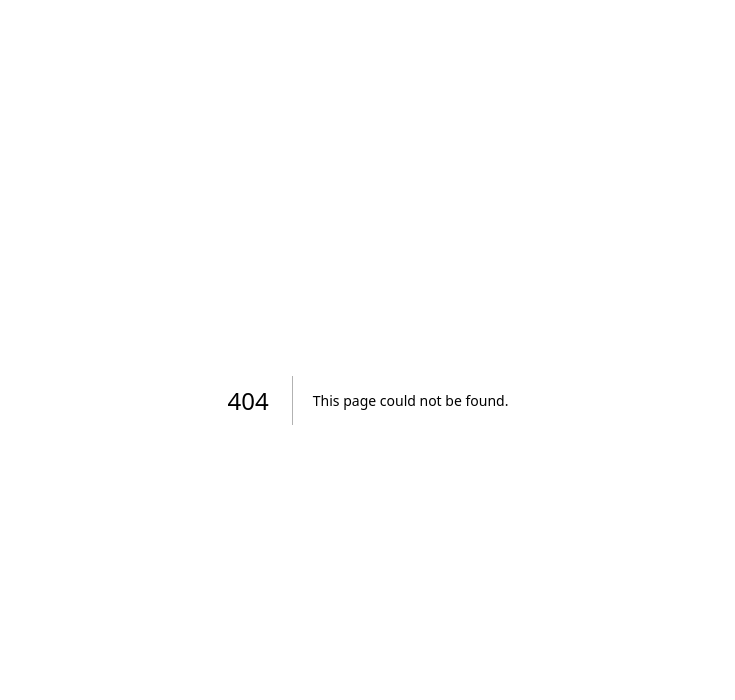
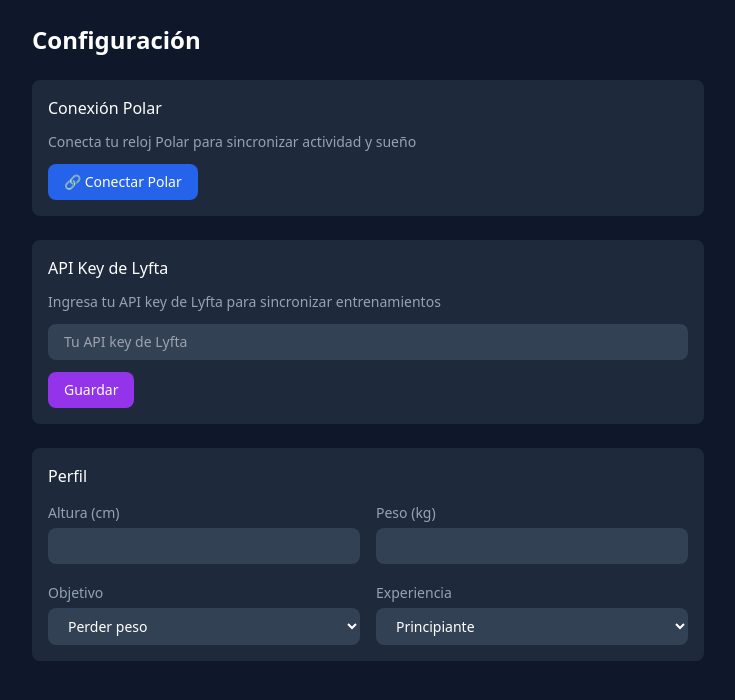
Before and after one commit to davidgonzalezvaquero/TrainerCalAI, a Next.js app: page /settings in a window 1280 px wide. Before the commit this address had no page. Shown: the top 700 px of the page, without its empty margins (272-1007 px from the left). Built offline with nearby package versions, Linux system fonts and the light colour scheme.

Commit message:
feat: add all pages (dashboard, routines, meals, stats, settings)

```diff
--- /dev/null
+++ b/src/app/dashboard/page.tsx
@@ -0,0 +1,68 @@
+'use client';
+
+import { useState } from 'react';
+import { MetricsCard } from '@/ui/components/dashboard/metrics-card';
+import { PolarWidget } from '@/ui/components/dashboard/polar-widget';
+import { LyftaWidget } from '@/ui/components/dashboard/lyfta-widget';
+import { CalendarWidget } from '@/ui/components/dashboard/calendar-widget';
+
+export default function DashboardPage() {
+  const [selectedDate, setSelectedDate] = useState(new Date());
+  const [syncing, setSyncing] = useState({ polar: false, lyfta: false });
+
+  const handleSync = async (provider: 'polar' | 'lyfta') => {
+    setSyncing(prev => ({ ...prev, [provider]: true }));
+    try {
+      await fetch(`/api/${provider}/sync`, {
+        method: 'POST',
+        headers: { 'Content-Type': 'application/json' },
+        body: JSON.stringify({ userId: 'current-user' }),
+      });
+    } finally {
+      setSyncing(prev => ({ ...prev, [provider]: false }));
+    }
+  };
+
+  return (
+    <div className="min-h-screen bg-slate-900 text-white p-6">
+      <div className="max-w-6xl mx-auto">
+        <div className="flex justify-between items-center mb-6">
+          <h1 className="text-2xl font-bold">Dashboard</h1>
+          <div className="flex gap-2">
+            <button
+              onClick={() => handleSync('polar')}
+              disabled={syncing.polar}
+              className="bg-blue-600 hover:bg-blue-700 disabled:opacity-50 px-4 py-2 rounded-lg text-sm"
+            >
+              {syncing.polar ? '⏳' : '🔄'} Sincronizar Polar
+            </button>
+            <button
+              onClick={() => handleSync('lyfta')}
+              disabled={syncing.lyfta}
+              className="bg-purple-600 hover:bg-purple-700 disabled:opacity-50 px-4 py-2 rounded-lg text-sm"
+            >
+              {syncing.lyfta ? '⏳' : '🔄'} Sincronizar Lyfta
+            </button>
+          </div>
+        </div>
+
+        <CalendarWidget
+          selectedDate={selectedDate}
+          onDateSelect={setSelectedDate}
+        />
+
+        <div className="grid grid-cols-4 gap-4 mt-6">
+          <MetricsCard title="Calorías objetivo" value="1,850" subtitle="Consumidas: 1,420" color="#22c55e" />
+          <MetricsCard title="Calorías quemadas" value="650" subtitle="Ejercicio: 420" color="#3b82f6" />
+          <MetricsCard title="Sueño" value="7.5h" subtitle="Score: 82/100" color="#f59e0b" />
+          <MetricsCard title="HR Promedio" value="68" subtitle="Max: 145 bpm" color="#ec4899" />
+        </div>
+
+        <div className="grid grid-cols-2 gap-4 mt-6">
+          <PolarWidget />
+          <LyftaWidget />
+        </div>
+      </div>
+    </div>
+  );
+}
--- /dev/null
+++ b/src/app/meals/page.tsx
@@ -0,0 +1,14 @@
+'use client';
+
+import { PhotoUpload } from '@/ui/components/meals/photo-upload';
+
+export default function MealsPage() {
+  return (
+    <div className="min-h-screen bg-slate-900 text-white p-6">
+      <div className="max-w-2xl mx-auto">
+        <h1 className="text-2xl font-bold mb-6">Análisis de Comidas</h1>
+        <PhotoUpload />
+      </div>
+    </div>
+  );
+}
--- /dev/null
+++ b/src/app/routines/page.tsx
@@ -0,0 +1,21 @@
+'use client';
+
+import { ChatInterface } from '@/ui/components/routines/chat-interface';
+
+export default function RoutinesPage() {
+  return (
+    <div className="min-h-screen bg-slate-900 text-white">
+      <div className="max-w-4xl mx-auto h-screen flex flex-col">
+        <div className="p-4 border-b border-slate-700">
+          <h1 className="text-2xl font-bold">Generador de Rutinas</h1>
+          <p className="text-slate-400 text-sm mt-1">
+            Habla con tu entrenador IA para crear rutinas personalizadas
+          </p>
+        </div>
+        <div className="flex-1 overflow-hidden">
+          <ChatInterface />
+        </div>
+      </div>
+    </div>
+  );
+}
--- /dev/null
+++ b/src/app/settings/page.tsx
@@ -0,0 +1,82 @@
+'use client';
+
+import { useState } from 'react';
+
+export default function SettingsPage() {
+  const [polarConnected, setPolarConnected] = useState(false);
+  const [lyftaApiKey, setLyftaApiKey] = useState('');
+
+  const handleConnectPolar = () => {
+    window.location.href = '/api/polar/authorize';
+  };
+
+  return (
+    <div className="min-h-screen bg-slate-900 text-white p-6">
+      <div className="max-w-2xl mx-auto">
+        <h1 className="text-2xl font-bold mb-6">Configuración</h1>
+
+        <div className="space-y-6">
+          <div className="bg-slate-800 p-4 rounded-lg">
+            <h3 className="font-medium mb-3">Conexión Polar</h3>
+            <p className="text-sm text-slate-400 mb-3">
+              Conecta tu reloj Polar para sincronizar actividad y sueño
+            </p>
+            <button
+              onClick={handleConnectPolar}
+              className="bg-blue-600 hover:bg-blue-700 px-4 py-2 rounded-lg text-sm"
+            >
+              {polarConnected ? '✅ Conectado' : '🔗 Conectar Polar'}
+            </button>
+          </div>
+
+          <div className="bg-slate-800 p-4 rounded-lg">
+            <h3 className="font-medium mb-3">API Key de Lyfta</h3>
+            <p className="text-sm text-slate-400 mb-3">
+              Ingresa tu API key de Lyfta para sincronizar entrenamientos
+            </p>
+            <input
+              type="password"
+              value={lyftaApiKey}
+              onChange={(e) => setLyftaApiKey(e.target.value)}
+              placeholder="Tu API key de Lyfta"
+              className="w-full bg-slate-700 rounded-lg px-4 py-2 text-sm mb-3"
+            />
+            <button className="bg-purple-600 hover:bg-purple-700 px-4 py-2 rounded-lg text-sm">
+              Guardar
+            </button>
+          </div>
+
+          <div className="bg-slate-800 p-4 rounded-lg">
+            <h3 className="font-medium mb-3">Perfil</h3>
+            <div className="grid grid-cols-2 gap-4">
+              <div>
+                <label className="text-sm text-slate-400">Altura (cm)</label>
+                <input type="number" className="w-full bg-slate-700 rounded-lg px-4 py-2 text-sm mt-1" />
+              </div>
+              <div>
+                <label className="text-sm text-slate-400">Peso (kg)</label>
+                <input type="number" className="w-full bg-slate-700 rounded-lg px-4 py-2 text-sm mt-1" />
+              </div>
+              <div>
+                <label className="text-sm text-slate-400">Objetivo</label>
+                <select className="w-full bg-slate-700 rounded-lg px-4 py-2 text-sm mt-1">
+                  <option value="lose_weight">Perder peso</option>
+                  <option value="maintain">Mantener</option>
+                  <option value="gain_muscle">Ganar músculo</option>
+                </select>
+              </div>
+              <div>
+                <label className="text-sm text-slate-400">Experiencia</label>
+                <select className="w-full bg-slate-700 rounded-lg px-4 py-2 text-sm mt-1">
+                  <option value="beginner">Principiante</option>
+                  <option value="intermediate">Intermedio</option>
+                  <option value="advanced">Avanzado</option>
+                </select>
+              </div>
+            </div>
+          </div>
+        </div>
+      </div>
+    </div>
+  );
+}
--- /dev/null
+++ b/src/app/stats/page.tsx
@@ -0,0 +1,62 @@
+'use client';
+
+export default function StatsPage() {
+  return (
+    <div className="min-h-screen bg-slate-900 text-white p-6">
+      <div className="max-w-6xl mx-auto">
+        <h1 className="text-2xl font-bold mb-6">Estadísticas</h1>
+        <div className="grid grid-cols-2 gap-6">
+          <div className="bg-slate-800 p-4 rounded-lg">
+            <h3 className="text-sm font-medium text-slate-400 mb-3">PROGRESO - ÚLTIMO MES</h3>
+            <div className="space-y-4">
+              <div>
+                <div className="flex justify-between text-sm mb-1">
+                  <span>Peso</span>
+                  <span className="text-green-500">-2.3 kg ↓</span>
+                </div>
+                <div className="h-2 bg-slate-700 rounded-full">
+                  <div className="h-full bg-green-500 rounded-full" style={{ width: '65%' }} />
+                </div>
+              </div>
+              <div>
+                <div className="flex justify-between text-sm mb-1">
+                  <span>Volumen semanal</span>
+                  <span className="text-blue-500">+12% ↑</span>
+                </div>
+                <div className="h-2 bg-slate-700 rounded-full">
+                  <div className="h-full bg-blue-500 rounded-full" style={{ width: '78%' }} />
+                </div>
+              </div>
+              <div>
+                <div className="flex justify-between text-sm mb-1">
+                  <span>Calorías promedio</span>
+                  <span className="text-yellow-500">1,750/día</span>
+                </div>
+                <div className="h-2 bg-slate-700 rounded-full">
+                  <div className="h-full bg-yellow-500 rounded-full" style={{ width: '88%' }} />
+                </div>
+              </div>
+            </div>
+          </div>
+          <div className="bg-slate-800 p-4 rounded-lg">
+            <h3 className="text-sm font-medium text-slate-400 mb-3">DISTRIBUCIÓN MACROS</h3>
+            <div className="grid grid-cols-3 gap-4 text-center">
+              <div>
+                <div className="text-2xl font-bold text-red-500">42g</div>
+                <div className="text-xs text-slate-400">Proteína</div>
+              </div>
+              <div>
+                <div className="text-2xl font-bold text-yellow-500">38g</div>
+                <div className="text-xs text-slate-400">Carbohidratos</div>
+              </div>
+              <div>
+                <div className="text-2xl font-bold text-green-500">18g</div>
+                <div className="text-xs text-slate-400">Grasa</div>
+              </div>
+            </div>
+          </div>
+        </div>
+      </div>
+    </div>
+  );
+}
```
Also changed, not shown: 1 other file (tests, documents, lock files or other folders).
